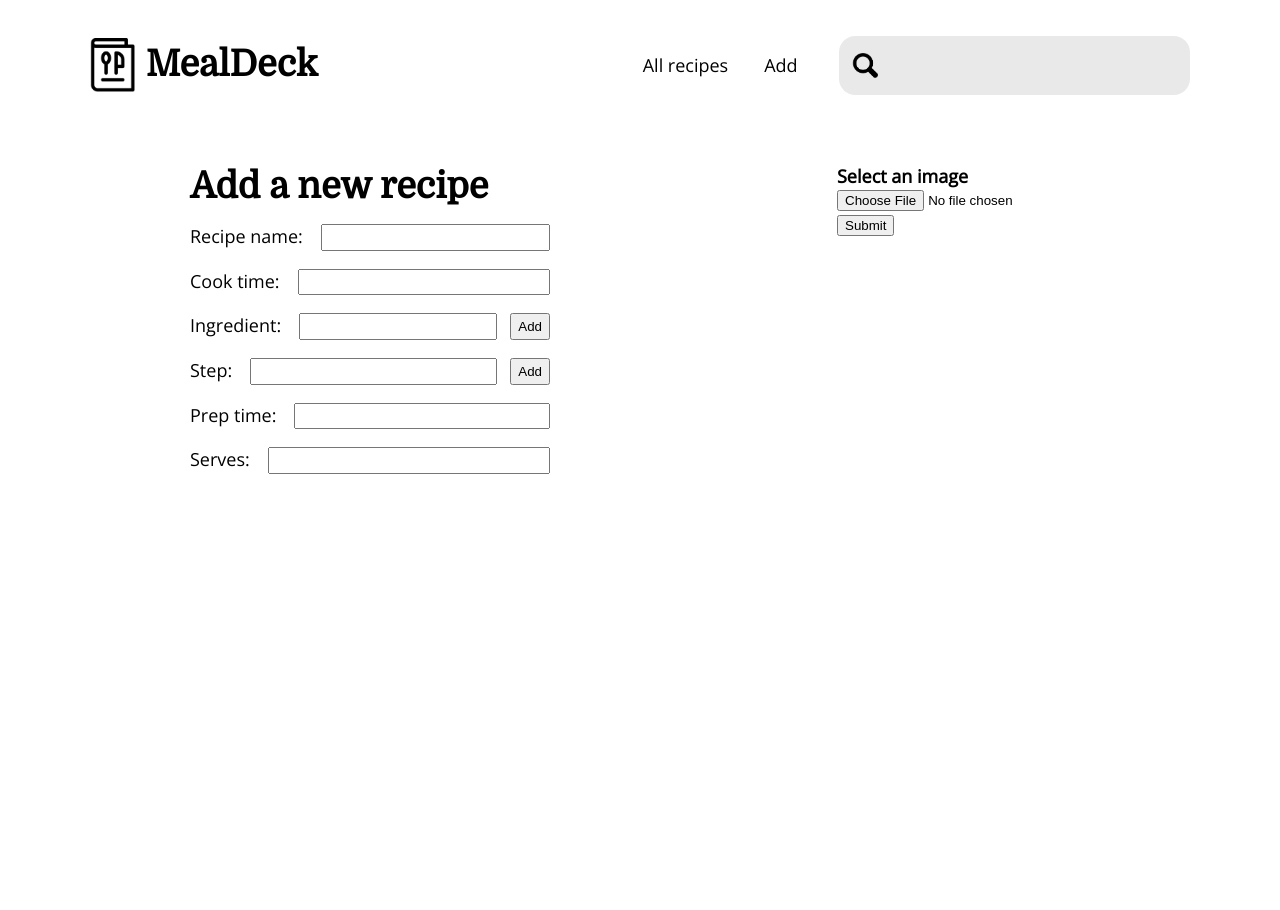
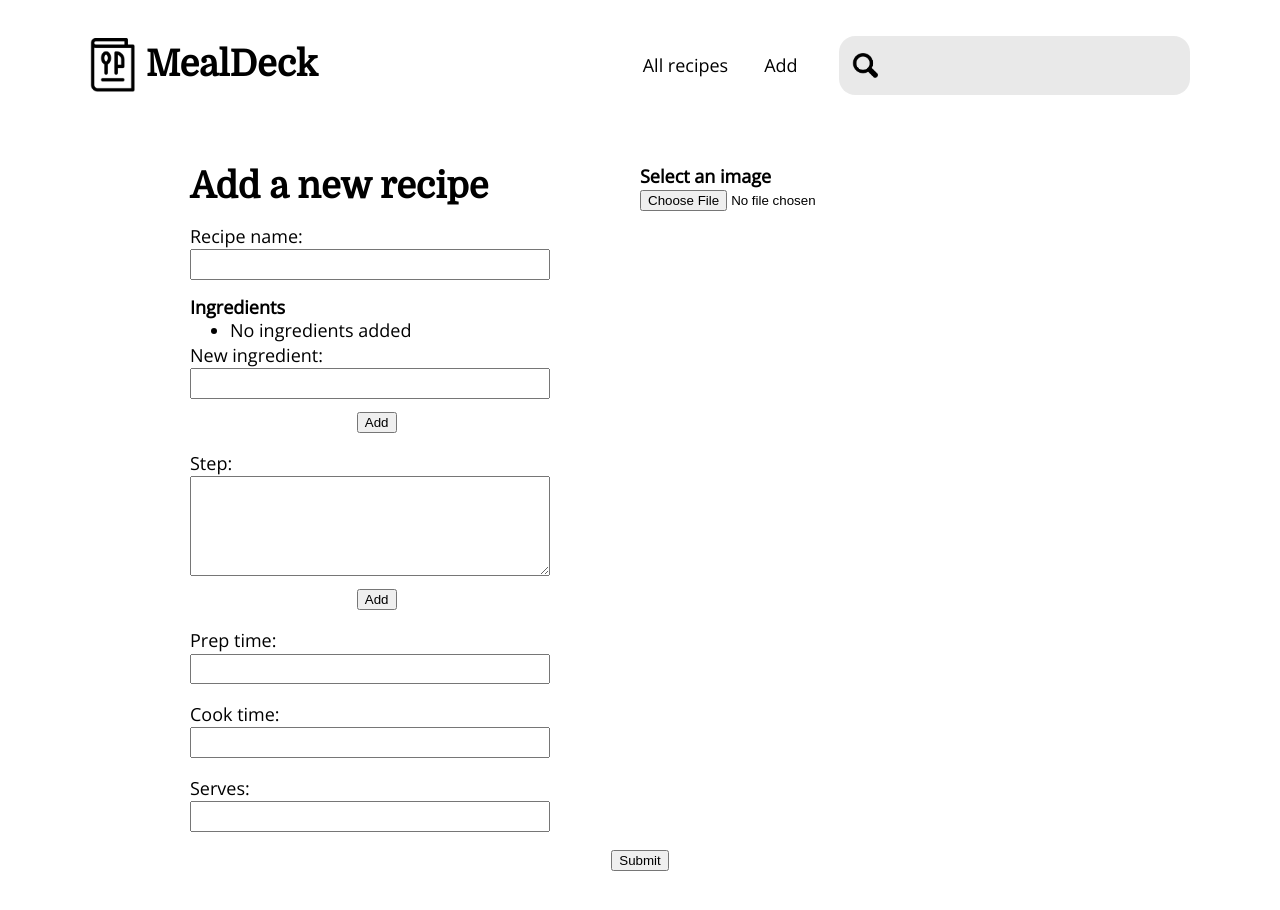
Before and after one commit to edlsto/recipe-creator, a Vue app: page /add in a window 1280 px wide. Shown: the top 910 px of the page. Before the commit the page ends 800 px from the top, so only its background shows below. Built offline with nearby package versions, Linux system fonts and the light colour scheme.

Commit message:
Style form

```diff
--- a/src/views/Add.vue
+++ b/src/views/Add.vue
@@ -1,5 +1,6 @@
 <template>
   <div class="add">
+    <div class="two-col">
       <div class="add-text">
         <h1 class="recipe-title">Add a new recipe</h1>
         <div class="add-item">
@@ -12,23 +13,19 @@
           />
         </div>
 
-      <div class="add-item">
-        <label for="cook-time">Cook time:</label>
-        <input
-          class="add-item-input"
-          v-model="newRecipe.cookTime"
-          type="number"
-          id="cook-time"
-        />
-      </div>
-      <div class="add-item">
-        <ul v-if="newRecipe.ingredients.length">
-          <li v-for="(ingredient, index) in newRecipe.ingredients" :key="index">
+        <div class="add-item stack">
+          <h4>Ingredients</h4>
+          <ul>
+            <li v-if="!newRecipe.ingredients.length">No ingredients added</li>
+            <li
+              v-for="(ingredient, index) in newRecipe.ingredients"
+              :key="index"
+            >
               {{ ingredient }}
             </li>
           </ul>
           <div class="form-row">
-          <label for="ingredient">Ingredient:</label>
+            <label for="ingredient">New ingredient:</label>
             <div class="input-btn-container">
               <input
                 v-model="newIngredient"
@@ -37,13 +34,13 @@
                 v-on:keyup.enter="onSubmitIngredient"
                 id="ingredient"
               />
+            </div>
+          </div>
           <button v-on:click="onSubmitIngredient" class="add-item-button">
             Add
           </button>
         </div>
-        </div>
-      </div>
-      <div class="add-item">
+        <div class="add-item stack">
           <ul v-if="newRecipe.steps.length">
             <li v-for="(step, index) in newRecipe.steps" :key="index">
               {{ step }}
@@ -52,18 +49,17 @@
           <div class="form-row">
             <label for="step">Step:</label>
             <div class="input-btn-container">
-            <input
+              <textarea
                 v-model="newStep"
                 type="text"
                 v-on:keyup.enter="onSubmitStep"
-              class="add-item-input"
                 id="step"
               />
+            </div>
+          </div>
           <button v-on:click="onSubmitStep" class="add-item-button">
             Add
           </button>
-          </div>
-        </div>
         </div>
         <div class="add-item">
           <label for="prep-time|">Prep time:</label>
@@ -72,6 +68,15 @@
             type="number"
             class="add-item-input"
             id="prep-time"
+          />
+        </div>
+        <div class="add-item">
+          <label for="cook-time">Cook time:</label>
+          <input
+            class="add-item-input"
+            v-model="newRecipe.cookTime"
+            type="number"
+            id="cook-time"
           />
         </div>
         <div class="add-item">
@@ -93,8 +98,9 @@
           <img :src="newRecipe.image" class="img-preview" />
           <button @click="removeImage(newRecipe)">Remove image</button>
         </div>
-      <button v-on:click="submitList">Submit</button>
       </div>
+    </div>
+    <button v-on:click="submitList" class="submit">Submit</button>
   </div>
 </template>
 
@@ -152,7 +158,17 @@ export default {
 </script>
 
 <style>
+.submit {
+  align-self: center;
+}
 .add {
+  display: flex;
+  flex-direction: column;
+}
+.stack {
+  flex-direction: column;
+}
+.two-col {
   display: flex;
   justify-content: space-between;
 }
@@ -163,21 +179,25 @@ export default {
 .add-item {
   margin-bottom: 1em;
   display: flex;
-  justify-content: space-between;
+  flex-direction: column;
 }
 
 .add-item-input {
-  height: 2em;
+  height: 1.7em;
   flex: 1 0 auto;
+  font-size: 1em;
+  outline: none;
 }
 .form-row {
   display: flex;
   justify-content: space-between;
   flex: 1 0 auto;
+  flex-direction: column;
 }
 
 .add-item-button {
-  margin-left: 1em;
+  margin: 1em 0 0 1em;
+  align-self: center;
 }
 
 .add-text {
@@ -191,7 +211,16 @@ export default {
   display: flex;
 }
 
+.add-image {
+  flex: 0 0 50%;
+}
+
 label {
   margin-right: 1em;
 }
+
+textarea {
+  height: 100px;
+  flex: 1 0 auto;
+}
 </style>
```
Lines whose indentation alone changed are shown as unchanged.
